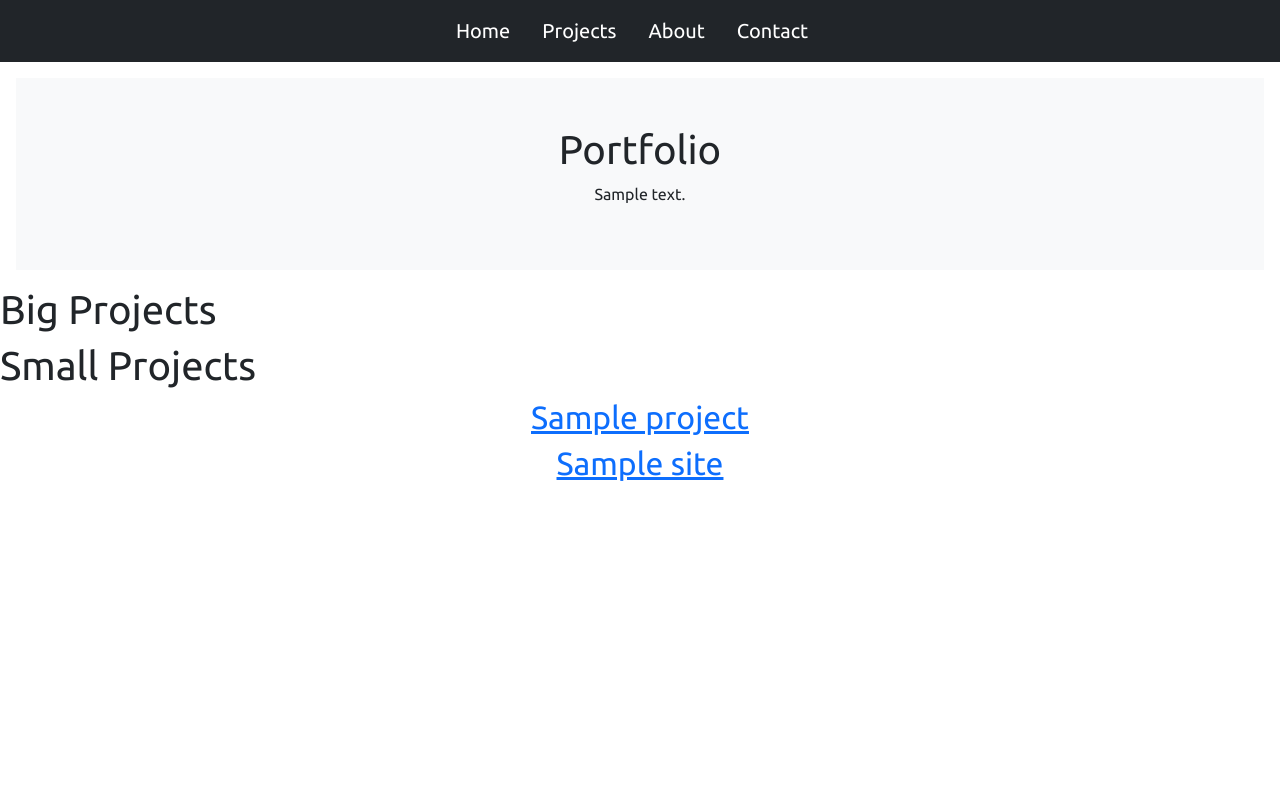
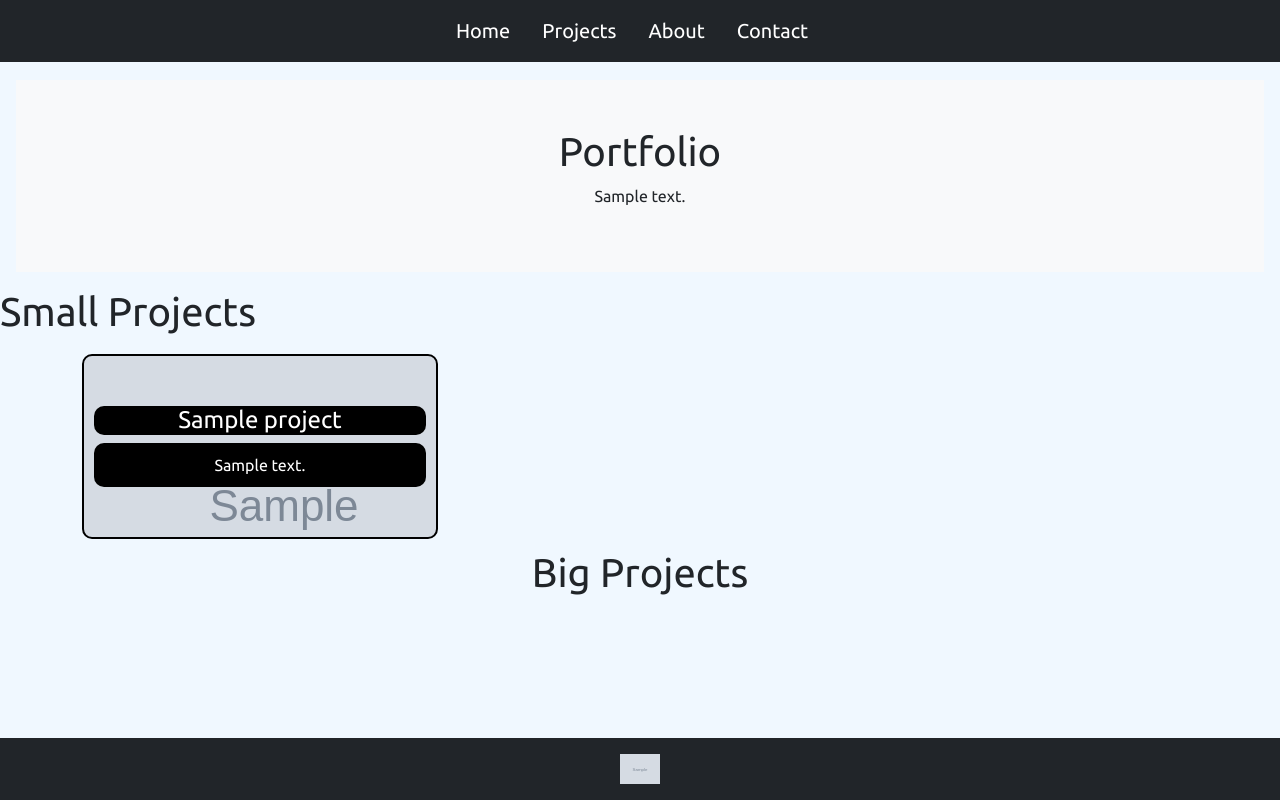
Before and after one commit to harryscodingvault/SocialMediaAutoPoster, a Django app: template Django/PortfolioWeb/portfolio/templates/Index/index.html in a window 1280 px wide. Run offline with Django 3.2, Linux system fonts and the light colour scheme; the template is opened without the code that fills it: most values are stand-ins (such as "Sample title", 1, 10 or a date in 2020); grey boxes marked "Sample" are stand-in pictures.

Commit message:
projects display correctly in custom boxes

```diff
--- a/Django/PortfolioWeb/portfolio/Index/urls.py
+++ b/Django/PortfolioWeb/portfolio/Index/urls.py
@@ -1,10 +1,8 @@
 from django.urls import path
 from . import views
-
 
 urlpatterns = [
     path('', views.home, name='home'),
     path('about/', views.about, name='about'),
     path('contact/', views.contact, name='contact'),
-    path('layouts/', views.contact, name='layouts'),
 ]
--- a/Django/PortfolioWeb/portfolio/portfolio/settings.py
+++ b/Django/PortfolioWeb/portfolio/portfolio/settings.py
@@ -70,6 +70,7 @@ TEMPLATES = [
                 'django.template.context_processors.request',
                 'django.contrib.auth.context_processors.auth',
                 'django.contrib.messages.context_processors.messages',
+                'Index.context_processors.footer_nav',
             ],
         },
     },
--- a/Django/PortfolioWeb/portfolio/static/css/style.css
+++ b/Django/PortfolioWeb/portfolio/static/css/style.css
@@ -1,13 +1,48 @@
 *{
+    margin: 0px;
+    padding: 0px;
     font-family: 'Ubuntu', sans-serif;
+
 }
 
 body {
   -ms-overflow-style: none; /* for Internet Explorer, Edge */
   scrollbar-width: none; /* for Firefox */
   overflow-y: scroll;
+  margin-top: 80px;
+  margin-bottom: 80px;
+  background: #F0F8FF;
 }
 
 body::-webkit-scrollbar {
   display: none; /* for Chrome, Safari, and Opera */
 }
+
+
+a{
+      text-decoration: none;
+      color: inherit;
+}
+
+/* Card */
+
+.box{
+
+}
+
+.box-part{
+    border: 2px solid black;
+    background:#FFF;
+    border-radius: 10px 10px 10px 10px;
+    padding:50px 10px;
+    margin:10px 0px;
+}
+.text{
+    margin:0px 0px;
+    padding: 10px;
+}
+.text-box{
+    color: white;
+    background-color:black;
+    border-radius: 10px;
+}
--- a/Django/PortfolioWeb/portfolio/templates/Index/index.html
+++ b/Django/PortfolioWeb/portfolio/templates/Index/index.html
@@ -10,18 +10,76 @@ Portfolio
     <p class="text-center">{{ intro.description }}</p>
 </div>
 
-<h1>Big Projects</h1>
+
+<h1>Small Projects</h1>
+<div class="box">
+    <div class="container">
+     	<div class="row">
+{% for project in projects %}
+{% if project.is_big != True %}
+			    <div class="col-lg-4 col-md-4 col-sm-4 col-xs-12" >
+                    <a href="{{ project.link }}">
+						{% if project.image %}
+							<div class="box-part text-center" style="background-image: url({{ project.image.url }});">
+						{% else %}
+							<div class="box-part text-center" style="background-image: url(/media/gears_pic.jpeg);">
+						{% endif %}
+						<div class="text-box">
+						<div class="title">
+							<h4>{{ project.title }}</h4>
+						</div>
+						</div>
+						<div class="text-box">
+						<div class="text">
+							<span>{{ project.description }}</span>
+						</div>
+						</div>
+
+					 </div>
+                    </a>
+				</div>
+
+{% endif %}
+{% endfor %}
+		</div>
+		</div>
+    </div>
+
+
+
+<h1 class="text-center">Big Projects</h1>
+
+<div class="box">
+    <div class="container">
+     	<div class="row">
 {% for project in projects %}
 {% if project.is_big %}
-    <a href="{{ project.link }}"><h2 class="text-center">{{ project.title }}{{ project.size }}</h2></a>
+			    <div class="col-lg-4 col-md-4 col-sm-4 col-xs-12" >
+                    <a href="{{ project.link }}">
+						{% if project.image %}
+							<div class="box-part text-center" style="background-image: url({{ project.image.url }});">
+						{% else %}
+							<div class="box-part text-center" style="background-image: url(/media/gears_pic.jpeg);">
+						{% endif %}
+						<div class="text-box">
+						<div class="title">
+							<h4>{{ project.title }}</h4>
+						</div>
+						</div>
+						<div class="text-box">
+						<div class="text">
+							<span>{{ project.description }}</span>
+						</div>
+						</div>
+
+					 </div>
+                    </a>
+				</div>
+
 {% endif %}
 {% endfor %}
-
-<h1>Small Projects</h1>
-{% for project in projects %}
-{% if project.is_big != True %}
-    <a href="{{ page.link }}"><h2 class="text-center">{{ project.title }}</h2></a>
-{% endif %}
-{% endfor %}
+				</div>
+		</div>
+    </div>
 
 {% endblock %}
--- a/Django/PortfolioWeb/portfolio/templates/layouts.html
+++ b/Django/PortfolioWeb/portfolio/templates/layouts.html
@@ -2,7 +2,6 @@
 <!doctype html>
 <html lang="en">
   <head>
-
     <meta charset="utf-8">
     <meta name="viewport" content="width=device-width, initial-scale=1">
 
@@ -14,8 +13,8 @@
     <title>{% block title %}{% endblock %}</title>
   </head>
   <body>
-   <header>
-      <nav class="navbar navbar-expand navbar-dark bg-dark ">
+   <header class="fixed-top">
+      <nav class="navbar navbar-expand navbar-dark bg-dark">
         <div class="container justify-content-center">
             <ul class="navbar-nav ">
                 <li class="nav-link">
@@ -40,15 +39,24 @@
       {% block content %}
       {% endblock %}
 
-      <footer>
-          <div class="container">
-      {% for page in social %}
-        <a href="{{ page.link }}"><h2 class="text-center">{{ page.site }}</h2></a>
-      {% endfor %}
-          </div>
-    </footer>
 
-    <script src="https://cdn.jsdelivr.net/npm/bootstrap@5.0.2/dist/js/bootstrap.bundle.min.js" integrity="sha384-MrcW6ZMFYlzcLA8Nl+NtUVF0sA7MsXsP1UyJoMp4YLEuNSfAP+JcXn/tWtIaxVXM" crossorigin="anonymous"></script>
+    <header class="fixed-bottom">
+      <nav class="navbar navbar-expand navbar-dark bg-dark ">
+        <div class="container justify-content-center">
+            <ul class="navbar-nav ">
+                {% for page in social %}
+                    <li class="nav-link">
+                        <a alt="{{page.site}}" href="{{ page.link }}">
+                            <img src="{{ page.image.url }}" width="40px">
+                        </a>
+                    </li>
+                {% endfor %}
 
+            </ul>
+        </div>
+      </div>
+    </nav>
+   </header>
+  <script src="https://cdn.jsdelivr.net/npm/bootstrap@5.0.2/dist/js/bootstrap.bundle.min.js" integrity="sha384-MrcW6ZMFYlzcLA8Nl+NtUVF0sA7MsXsP1UyJoMp4YLEuNSfAP+JcXn/tWtIaxVXM" crossorigin="anonymous"></script>
   </body>
 </html>
```
Also changed, not shown: Django/PortfolioWeb/portfolio/Index/context_processors.py (added, +8 -0 lines).
